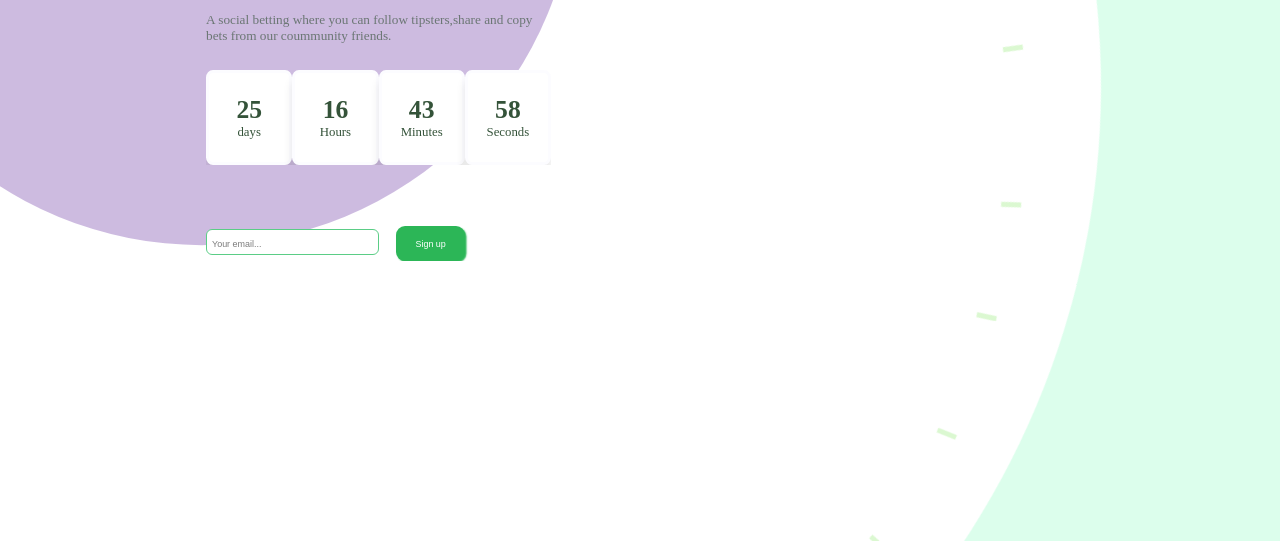
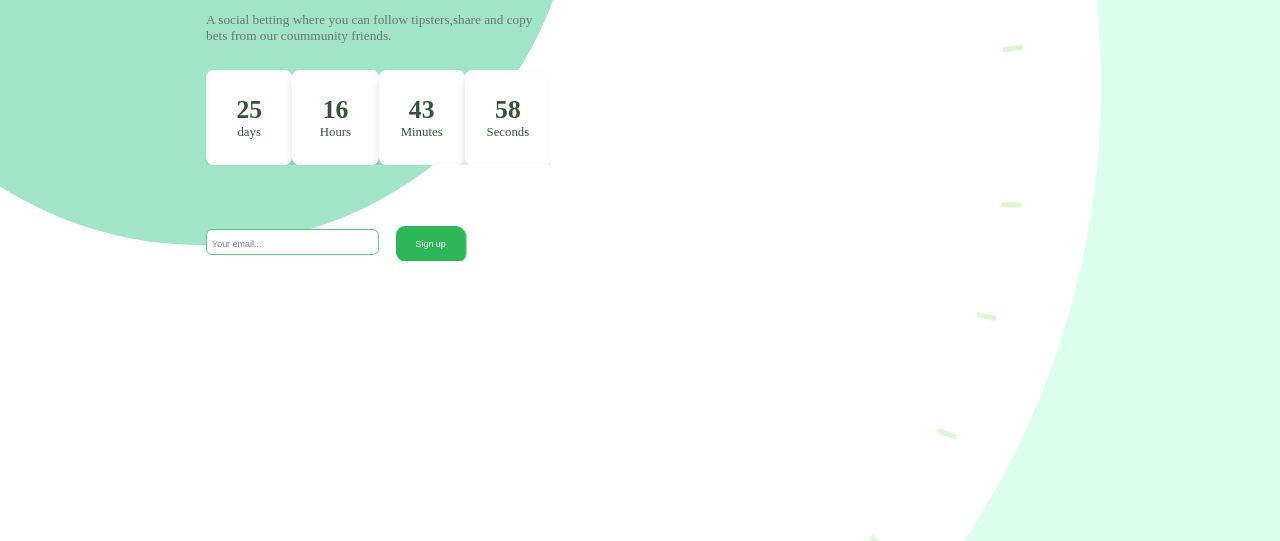
Before and after one commit to Abohessuin/Elena-Smirnova-UI, a plain HTML site: page index.html in a window 1280 px wide. Shown: the part 259-800 px from the top of the page. Drawn offline with Linux system fonts and the light colour scheme.

Commit message:
Update style.css

```diff
--- a/style.css
+++ b/style.css
@@ -87,7 +87,7 @@ nav{
 .halfoval{
     height:90%;
     width:90%;
-    background-color:rgb(203, 184, 223);
+    background-color:rgb(157, 227, 196);
     clip-path: circle(49.0% at 25% 18%);
     opacity: 1;
 
```
